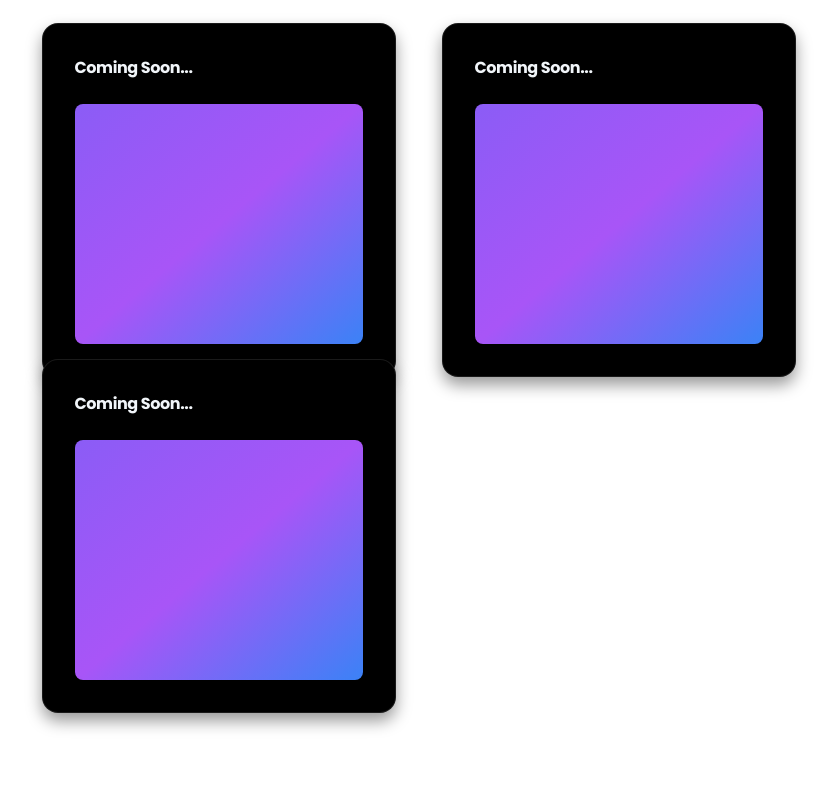
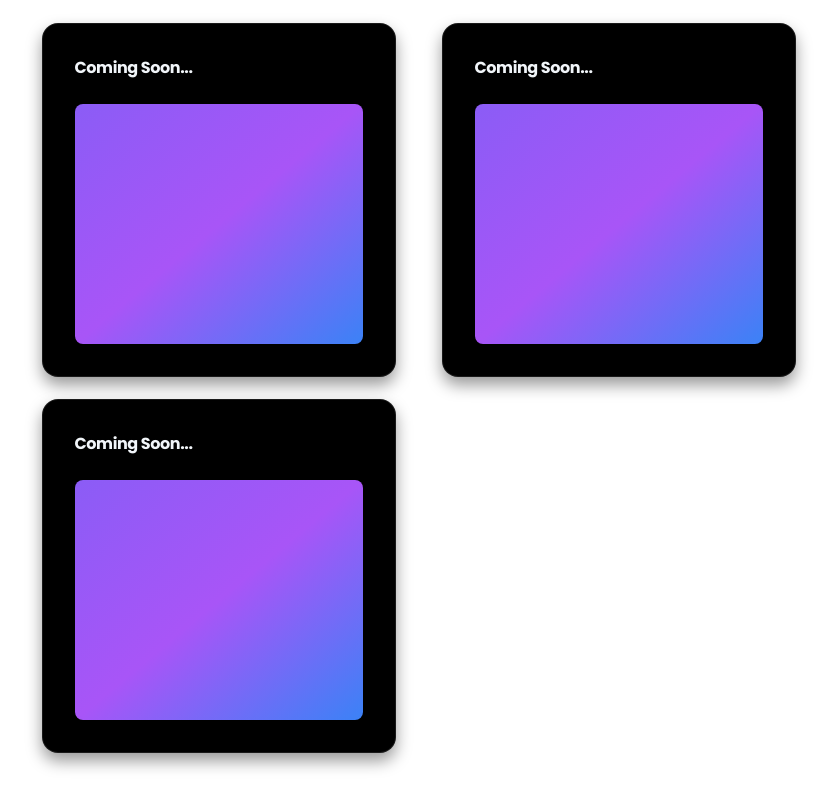
Before and after one commit to Aftab2209/portfolio, a Next.js app: page / in a window 1280 px wide. Shown: the part 5056-5856 px from the top of the page, without its empty margins (111-947 px from the left). Before the commit the page ends 5776 px from the top, so only its background shows below. Built offline with nearby package versions, Linux system fonts and the light colour scheme.

Commit message:
project fixed.

```diff
--- a/components/ui/card.jsx
+++ b/components/ui/card.jsx
@@ -4,7 +4,7 @@ import { PinContainer } from "../ui/3d-pin";
 
 export function AnimatedPinDemo() {
   return (
-    (<div className="flex items-center justify-center ">
+    (<div className="flex items-center justify-center mb-10">
       <PinContainer title="/aftabalam.in" href="">
         <div
           className="flex basis-full flex-col p-4 tracking-tight text-slate-100/50 sm:basis-1/2 w-[20rem] h-[20rem] ">
```
